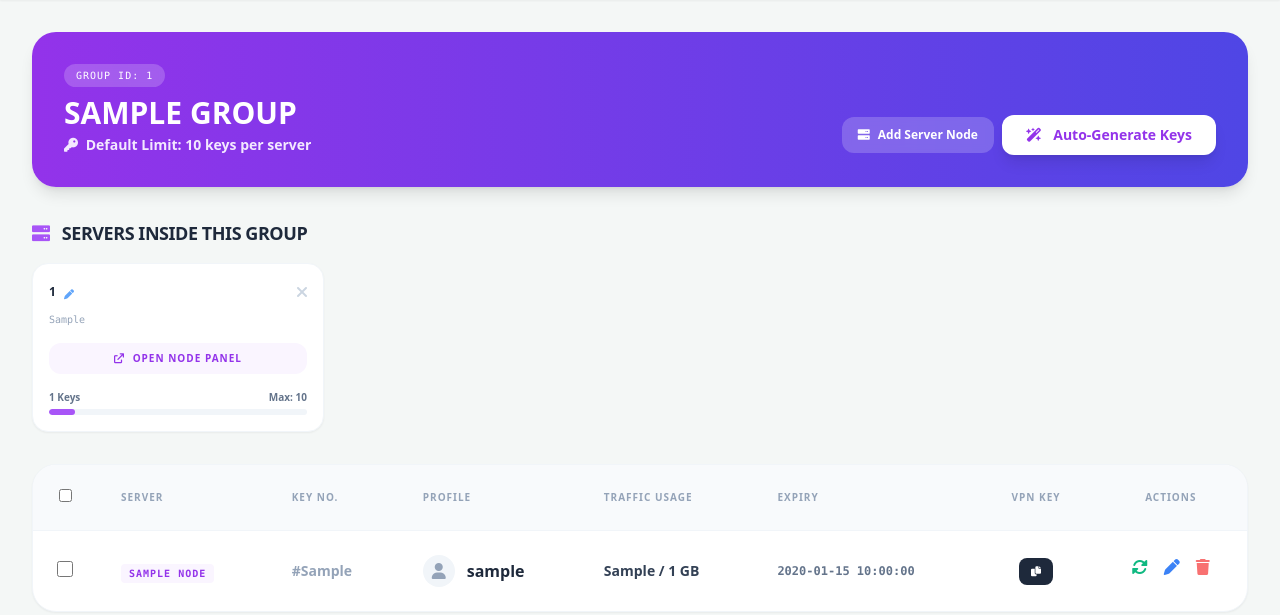
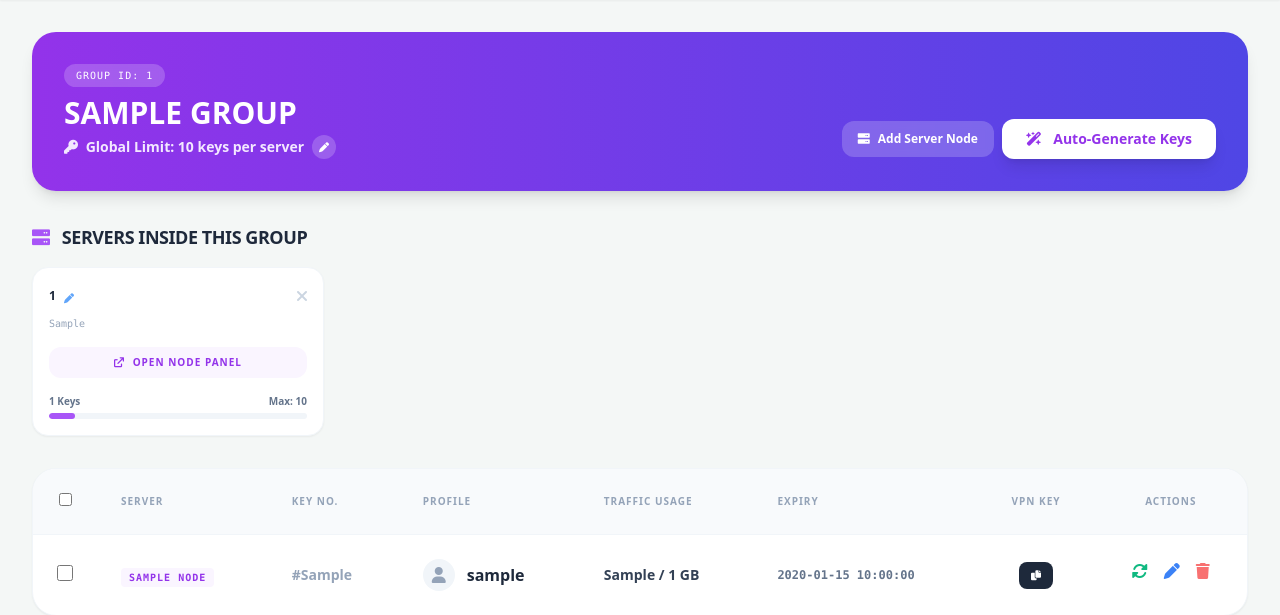
Before and after one commit to chitaw2000/PanelMaster, a Flask app: template templates/group.html in a window 1280 px wide. Shown: the part 53-668 px from the top of the page. Run offline with Flask 3, Linux system fonts and the light colour scheme; the visitor is signed in with stand-in values (Sample User, id 1); the template is opened without the code that fills it: most values are stand-ins (such as "Sample title", 1, 10 or a date in 2020); parts of the project's set-up code (start-up, migrations or seed data) failed here and were passed over; some libraries are stand-ins or nearby versions.

Commit message:
Update group.html

```diff
--- a/templates/group.html
+++ b/templates/group.html
@@ -18,7 +18,11 @@
         <div>
             <div class="flex items-center gap-3 mb-2"><span class="bg-white/20 font-mono text-[10px] px-3 py-1 rounded-full uppercase tracking-widest backdrop-blur-sm">Group ID: {{ group_id }}</span></div>
             <h1 class="text-3xl font-black uppercase mb-1">{{ group.name }}</h1>
-            <p class="text-sm font-bold text-purple-100"><i class="fa-solid fa-key mr-1"></i> Default Limit: {{ group.limit }} keys per server</p>
+
+            <div class="flex items-center gap-2">
+                <p class="text-sm font-bold text-purple-100"><i class="fa-solid fa-key mr-1"></i> Global Limit: {{ group.limit }} keys per server</p>
+                <button onclick="document.getElementById('editGlobalLimitModal').classList.remove('hidden')" class="bg-white/20 hover:bg-white/40 text-white w-6 h-6 rounded-full flex items-center justify-center transition"><i class="fa-solid fa-pen text-[10px]"></i></button>
+            </div>
         </div>
         <div class="flex gap-2 items-center flex-wrap justify-end">
             <button onclick="document.getElementById('addServerModal').classList.remove('hidden')" class="bg-white/20 hover:bg-white/30 text-white px-4 py-2.5 rounded-xl text-xs font-bold transition flex items-center backdrop-blur-sm"><i class="fa-solid fa-server mr-2"></i> Add Server Node</button>
@@ -33,7 +37,7 @@
             <div class="flex justify-between items-start mb-2">
                 <div class="flex items-center gap-2">
                     <span class="text-xs font-black text-slate-800 uppercase">{{ s.id }}</span>
-                    <button type="button" onclick="openEditLimit('{{ s.id }}', '{{ s.limit }}')" class="text-blue-400 hover:text-blue-600" title="Edit Limit"><i class="fa-solid fa-pen text-[10px]"></i></button>
+                    <button type="button" onclick="openEditLimit('{{ s.id }}', '{{ s.limit }}')" class="text-blue-400 hover:text-blue-600" title="Edit Custom Limit"><i class="fa-solid fa-pen text-[10px]"></i></button>
                 </div>
                 <form action="/delete_server_from_group/{{ group_id }}/{{ s.id }}" method="POST" onsubmit="return confirm('Remove server from group?');" class="m-0 z-10"><button type="submit" class="text-slate-300 hover:text-red-500 transition"><i class="fa-solid fa-xmark"></i></button></form>
             </div>
@@ -89,6 +93,20 @@
     </div>
 </div>
 
+<div id="editGlobalLimitModal" class="hidden fixed inset-0 bg-slate-900/60 backdrop-blur-sm flex items-center justify-center p-4 z-50">
+    <div class="bg-white rounded-3xl p-8 w-[400px] shadow-2xl border border-slate-100">
+        <h2 class="text-xl font-black mb-2 text-slate-800">Edit Global Limit</h2>
+        <p class="text-xs text-slate-500 mb-6 font-bold">This will change the limit for ALL servers in this group. Excess keys will be rebalanced automatically.</p>
+        <form action="/edit_group_limit/{{ group_id }}" method="POST">
+            <input type="number" name="limit" value="{{ group.limit }}" class="w-full bg-slate-50 border border-slate-100 p-4 rounded-xl mb-8 font-mono text-sm font-bold text-purple-600 text-center" required>
+            <div class="flex justify-end gap-3">
+                <button type="button" onclick="document.getElementById('editGlobalLimitModal').classList.add('hidden')" class="px-4 py-2 font-bold text-slate-400">Cancel</button>
+                <button type="submit" class="bg-purple-600 text-white px-6 py-2 rounded-xl font-bold">Update All & Rebalance</button>
+            </div>
+        </form>
+    </div>
+</div>
+
 <div id="editLimitModal" class="hidden fixed inset-0 bg-slate-900/60 backdrop-blur-sm flex items-center justify-center p-4 z-50">
     <div class="bg-white rounded-3xl p-8 w-80 shadow-2xl border border-slate-100">
         <h2 class="text-xl font-black mb-4 text-slate-800">Edit Server Limit</h2>
@@ -127,7 +145,6 @@
 <div id="rm" class="hidden fixed inset-0 bg-slate-900/60 backdrop-blur-sm flex items-center justify-center p-4 z-50"><div class="bg-white rounded-3xl p-8 w-80 shadow-2xl border border-slate-100"><h2 class="text-lg font-black mb-6 text-emerald-600">Renew: <span id="ru"></span></h2><form id="rf" method="POST"><input type="hidden" name="node_name" value="{{ node_id }}"><input type="number" step="0.1" name="add_gb" value="50" class="w-full bg-slate-50 border border-slate-100 p-4 rounded-2xl mb-4"><input type="number" name="add_days" value="30" class="w-full bg-slate-50 border border-slate-100 p-4 rounded-2xl mb-8"><div class="flex justify-end gap-3"><button type="button" onclick="closeRenew()" class="px-4 py-2 font-bold text-slate-400">Cancel</button><button class="bg-emerald-500 text-white px-4 py-2 rounded-xl font-bold">Renew</button></div></form></div></div>
 
 <script>
-// 🚀 UPDATE: Edit Limit Script
 function openEditLimit(nid, currentLimit) {
     document.getElementById('editLimitDesc').innerText = "Node: " + nid + "\nIf you decrease this limit, excess keys will be automatically migrated to other servers in this group.";
     document.getElementById('editLimitInput').value = currentLimit;
```
